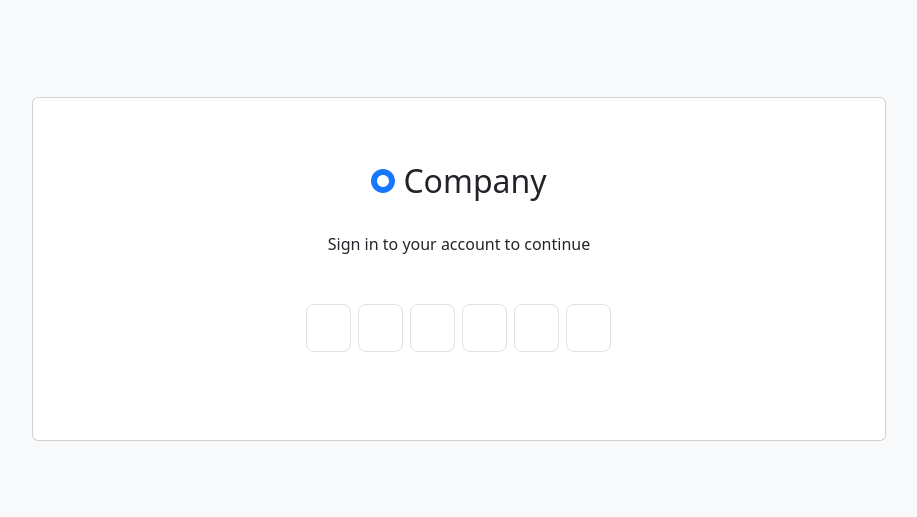
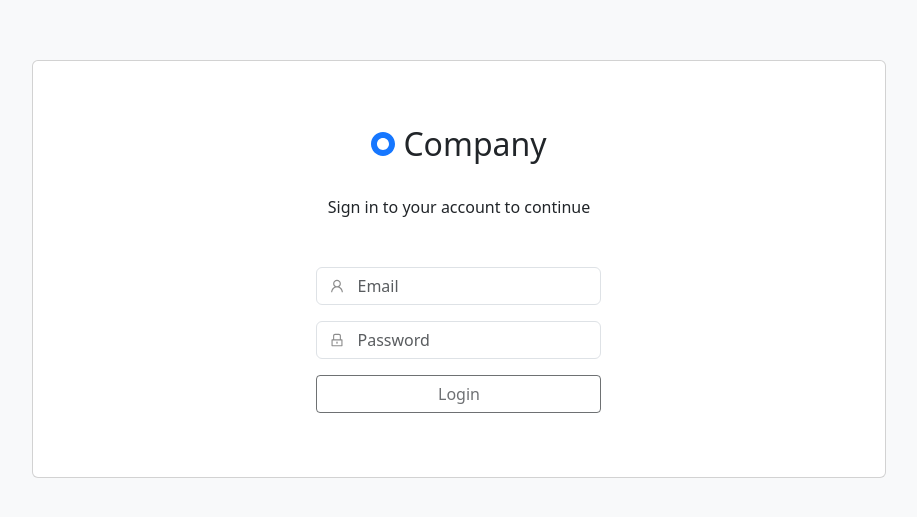
Before and after one commit to DmitryBalandin/form-regisration, a React (Vite) app: page / in a window 1280 px wide. Shown: the part 131-648 px from the top of the page, without its empty margins (181-1098 px from the left). Built offline with nearby package versions, Linux system fonts and the light colour scheme.

Commit message:
add redux, full functional

```diff
--- a/package.json
+++ b/package.json
@@ -11,12 +11,14 @@
   },
   "dependencies": {
     "@popperjs/core": "^2.11.8",
+    "@reduxjs/toolkit": "^2.9.0",
     "@tanstack/react-query": "^5.90.2",
     "bootstrap": "^5.3.8",
     "formik": "^2.4.6",
     "react": "^19.1.1",
     "react-bootstrap": "^2.10.10",
     "react-dom": "^19.1.1",
+    "react-redux": "^9.2.0",
     "yup": "^1.7.1"
   },
   "devDependencies": {
--- a/src/App.tsx
+++ b/src/App.tsx
@@ -1,14 +1,18 @@
 import MainPage from "./components/MainPage"
 import AuthorizitonForm from "./components/AuthorizitonForm"
 import AutheniticationForm from "./components/AutheniticationForm"
+import { useSelector } from 'react-redux';
+import { selectToken, selectUsername } from "./slices/authSlice"
+import store from './slices/store'
+
 function App() {
-
+  const username = useSelector(selectUsername);
+  const token = useSelector(selectToken);
 
   return (
      <div className="d-flex align-items-center justify-content-center vh-100 bg-light">
           <MainPage>
-            {/* <AuthorizitonForm/> */}
-            <AutheniticationForm/>
+            {(username && token) ? <AutheniticationForm/> : <AuthorizitonForm/> }
           </MainPage>
        </div>
   )
--- /dev/null
+++ b/src/api/authApi.ts
@@ -0,0 +1,97 @@
+import { useMutation,type UseMutationResult } from '@tanstack/react-query';
+
+interface LoginFormData {
+  email: string;
+  password: string;
+}
+
+interface AuthResponse {
+  token: string;
+  username: string;
+  user: {
+    id: string;
+    email: string;
+    name: string;
+  };
+}
+
+interface AuthError {
+  code: string;
+  message: string;
+  details?: string;
+}
+const mockUsers = [
+  { email: 'info@mail.com', password: '123456', name: 'User' }
+];
+
+// Имитация задержки API
+const delay = (ms: number) => new Promise(resolve => setTimeout(resolve, ms));
+
+// Моковая функция авторизации
+export const loginUser = async (credentials: LoginFormData): Promise<AuthResponse> => {
+  await delay(1000); // Имитация сетевой задержки
+
+  // Имитация различных ошибок API
+  if (!credentials.email || !credentials.password) {
+    throw {
+      code: 'VALIDATION_ERROR',
+      message: 'Email and password are required',
+      details: 'Please fill in all required fields'
+    };
+  }
+
+  if (!credentials.email.includes('@')) {
+    throw {
+      code: 'VALIDATION_ERROR',
+      message: 'Invalid email format',
+      details: 'Please enter a valid email address'
+    };
+  }
+
+  const user = mockUsers.find(u => u.email === credentials.email && u.password === credentials.password);
+
+  if (!user) {
+    throw {
+      code: 'INVALID_CREDENTIALS',
+      message: 'Invalid email or password',
+      details: 'Please check your credentials and try again'
+    };
+  }
+
+  // Имитация блокировки аккаунта после нескольких попыток
+  if (credentials.email === 'locked@example.com') {
+    throw {
+      code: 'ACCOUNT_LOCKED',
+      message: 'Account temporarily locked',
+      details: 'Too many failed attempts. Try again in 15 minutes.'
+    };
+  }
+
+  // Имитация необходимости верификации email
+  if (credentials.email === 'unverified@example.com') {
+    throw {
+      code: 'EMAIL_NOT_VERIFIED',
+      message: 'Email not verified',
+      details: 'Please verify your email before logging in'
+    };
+  }
+
+  // Успешный ответ
+  return {
+    token: 'mock_jwt_token_' + Math.random().toString(36).substr(2),
+    username: user.name,
+    user: {
+      id: 'user_' + Math.random().toString(36).substr(2),
+      email: user.email,
+      name: user.name
+    }
+  };
+};
+
+// React Query хук для авторизации
+export const useLogin = (): UseMutationResult<AuthResponse, AuthError, LoginFormData> => {
+  return useMutation({
+    mutationFn: loginUser,
+    mutationKey: ['login']
+  });
+};
--- a/src/components/AuthorizitonForm.tsx
+++ b/src/components/AuthorizitonForm.tsx
@@ -1,8 +1,13 @@
 import { Formik, Form, Field, ErrorMessage } from 'formik'
 import * as Yup from 'yup'
-
+import { useDispatch } from 'react-redux';
+import { useLogin } from '../api/authApi'
+import { setUsersData } from '../slices/authSlice';
 
 function AuthorizitonForm() {
+    const loginMutation = useLogin();
+    const dispatch = useDispatch();
+
     const validationSchema = Yup.object().shape({
         email: Yup.string()
             .email('Введите корректный Email')
@@ -10,7 +15,20 @@ function AuthorizitonForm() {
         password: Yup.string()
             .required('Введите Password'),
     })
-    const handleSubmit = () => { }
+    // const handleSubmit = () =>{}
+    const handleSubmit = async (values: any) => {
+        try {
+           const response =  await loginMutation.mutateAsync(values);
+            // В реальном приложении здесь была бы обработка успешного входа
+            console.log('Login successful!', response);
+            const {token} = response
+            const {username} = response
+            dispatch(setUsersData({token,username}))
+        } catch (error) {
+            // Ошибка обрабатывается автоматически через React Query
+            console.error('Login failed:', error);
+        }
+    };
     return (
         <div className="flex-grow-1 align-self-stretch ">
             <Formik
@@ -50,10 +68,10 @@ function AuthorizitonForm() {
                                     setStatus(null)
                                 }}
                             />
-                                 <ErrorMessage name="password">{msg => <div className="invalid-tooltip">{msg}</div>}</ErrorMessage>
+                            <ErrorMessage name="password">{msg => <div className="invalid-tooltip">{msg}</div>}</ErrorMessage>
                             {!(touched.password && errors.password) && status && <div className="invalid-tooltip">{status}</div>}
                         </div>
-                        <button type="submit" className={`btn ${isValid && dirty ? 'btn-primary' : 'btn-outline'}  w-100 rounded-1`} disabled={isSubmitting || !isValid ||!dirty }>
+                        <button type="submit" className={`btn ${isValid && dirty ? 'btn-primary' : 'btn-outline'}  w-100 rounded-1`} disabled={isSubmitting || !isValid || !dirty}>
                             {isSubmitting ? `Wait...` : 'Login'}
                         </button>
                     </Form>
--- a/src/main.tsx
+++ b/src/main.tsx
@@ -1,10 +1,27 @@
 import '../src/scss/styles.scss'
+import { createRoot } from 'react-dom/client';
+import { QueryClient, QueryClientProvider } from '@tanstack/react-query';
+import { Provider } from 'react-redux';
+import App from './App.tsx';
+import store from './slices/store.ts';
 
-import { createRoot } from 'react-dom/client'
-import App from './App.tsx'
+const queryClient = new QueryClient({
+    defaultOptions: {
+        queries: {
+            retry: 1,
+            refetchOnWindowFocus: false,
+        },
+        mutations: {
+            retry: 1,
+        },
+    },
+});
 
 createRoot(document.getElementById('root')!).render(
-
-    <App />
+    <QueryClientProvider client={queryClient}>
+        <Provider store={store}>
+            <App />
+        </Provider>
+    </QueryClientProvider>
 
 )
--- a/src/scss/styles.scss
+++ b/src/scss/styles.scss
@@ -1,5 +1,5 @@
 @use "bootstrap/scss/bootstrap";
-.placeholder-with-icon-email {
+.form-control.placeholder-with-icon-email {
     background-image:url('../assets/Icon\ _\ UserOutlined.svg');
     background-repeat: no-repeat;
     background-position: left 12px center;
@@ -7,7 +7,7 @@
     padding-left: 40px;
 }
 
-.placeholder-with-icon-password {
+.form-control.placeholder-with-icon-password {
     background-image:url('../assets/Icon\ _\ LockOutlined.svg');
     background-repeat: no-repeat;
     background-position: left 12px center;
--- /dev/null
+++ b/src/slices/authSlice.ts
@@ -0,0 +1,30 @@
+import { createSlice } from '@reduxjs/toolkit'
+
+
+const initialState = {
+  username: null,
+  token: null,
+}
+
+const authSlice = createSlice({
+  name: 'auth',
+  initialState,
+  reducers: {
+    setUsersData: (state, action) => {
+      const { username, token } = action.payload
+      state.token = token
+      state.username = username
+    },
+    clearUser: (state) => {
+      state.token = null
+      state.username = null
+    },
+  },
+})
+
+export const { setUsersData, clearUser } = authSlice.actions
+export default authSlice.reducer
+
+// Селекторы - теперь обращаемся к state.auth
+export const selectUsername = (state:any) => state.auth.username
+export const selectToken = (state:any)=> state.auth.token
--- /dev/null
+++ b/src/slices/store.ts
@@ -0,0 +1,11 @@
+import { configureStore } from '@reduxjs/toolkit'
+import authReducer from './authSlice'
+
+const store = configureStore({
+  reducer: {
+    auth: authReducer, // измените на 'auth'
+  },
+})
+
+
+export default store
```
Also changed, not shown: 1 other file (tests, documents, lock files or other folders).
